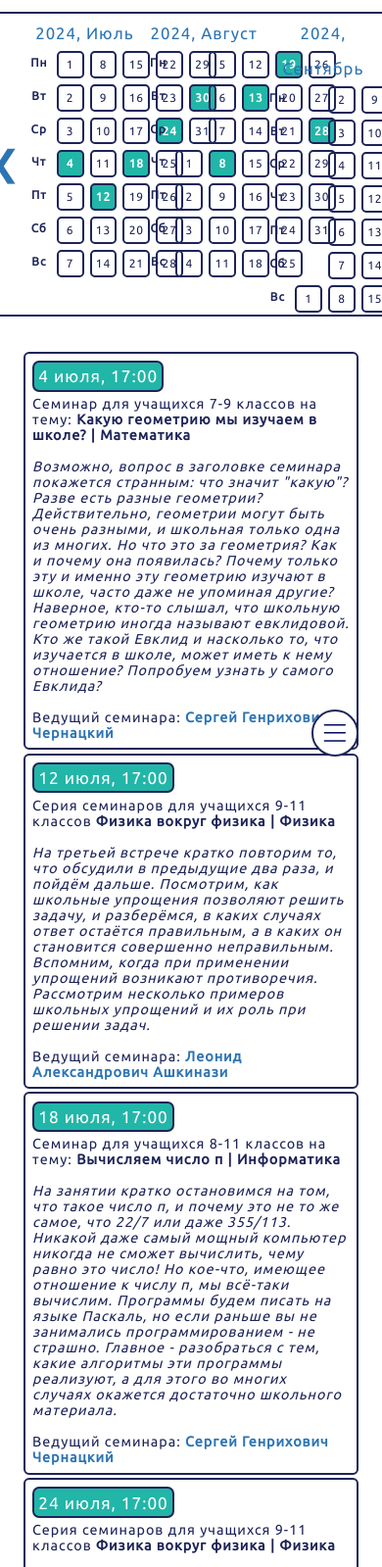
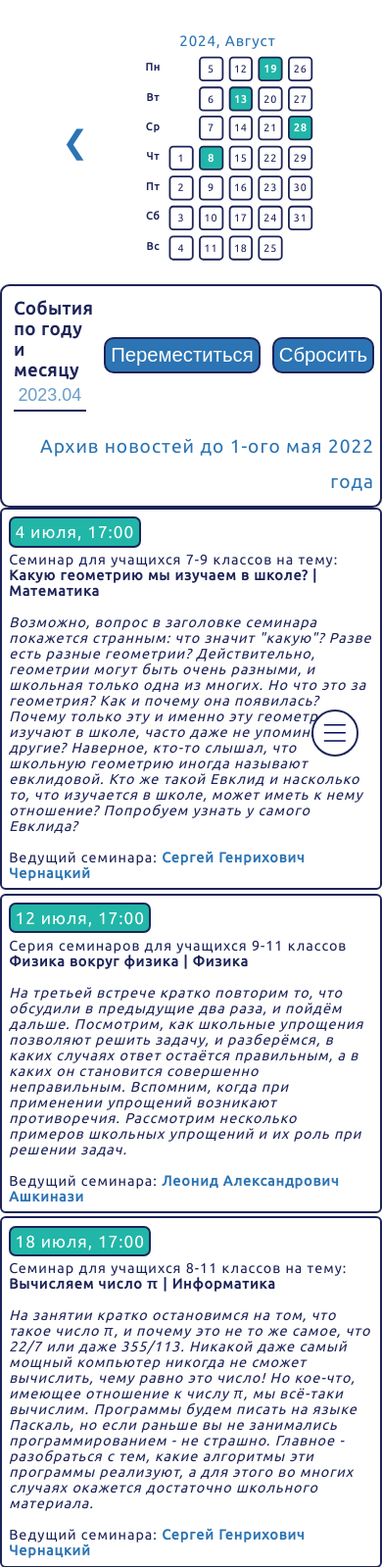
Before and after one commit to Rokoel/fmsh, a PHP site: page /calendar.html in a window 390 px wide; the page is wider, and only the part inside the window is pictured. Shown: the part 48-1647 px from the top of that part at 98% size. Run offline with PHP 8.4, Linux system fonts and the light colour scheme.

Commit message:
Made the mobile ver. of calendar page, made calendar buttons keyboard-focusable, added the base for the calendar controls

```diff
--- a/calendar/calendar.html
+++ b/calendar/calendar.html
@@ -107,7 +107,25 @@
         <div id="arrow-right" class="arrow" tabindex="0" role="button">&#10095;</div>
       </div>
     </div>
-    <div id="article-2" class="article">
+    <div id="article-2" class="bigger-article">
+      <div id="controls" class="has-border">
+        <div class="text-input-holder" id="date-input-holder">
+          <label class="form-label" for="month-and-year"><b>События по году и месяцу</b></label>
+          <input id="month-and-year" class="register-form-input highlight-left temp" type="text" maxlength="7" name="month-and-year" placeholder="2023.04">
+          <span class="error-msg"></span>
+        </div>
+        <button id="scroll-button">
+          Переместиться
+        </button>
+        <button id="reset-button">
+          Сбросить
+        </button>
+        <div id="news-archive-holder">
+          <a href="/archive">Архив новостей до 1-ого мая 2022 года</a>
+        </div>
+      </div>
+    </div>
+    <div id="article-3" class="bigger-article">
       <div class="article-body-holder">
         <div class="article-text has-border event-20220604 hidden-event">
           <div class="article-header date colored-blue">4 июня, 16:00</div>
@@ -1117,8 +1135,8 @@
 
           <div class="article-text has-border event-20240718 hidden-event">
           <div class="article-header date colored-green">18 июля, 17:00</div>
-          Семинар для учащихся 8-11 классов на тему: <b>Вычисляем число π</b> <b>| Информатика</b>
-          <br><br><i>На занятии кратко остановимся на том, что такое число π, и почему это не то же самое, что 22/7 или даже 355/113. Никакой даже самый мощный компьютер никогда не сможет вычислить, чему равно это число! Но кое-что, имеющее отношение к числу π, мы всё-таки вычислим. Программы будем писать на языке Паскаль, но если раньше вы не занимались программированием - не страшно. Главное - разобраться с тем, какие алгоритмы эти программы реализуют, а для этого во многих случаях окажется достаточно школьного материала.</i>
+          Семинар для учащихся 8-11 классов на тему: <b>Вычисляем число <span style="font-family: sans-serif;">π</span></b> <b>| Информатика</b>
+          <br><br><i>На занятии кратко остановимся на том, что такое число <span style="font-family: sans-serif;">π</span>, и почему это не то же самое, что 22/7 или даже 355/113. Никакой даже самый мощный компьютер никогда не сможет вычислить, чему равно это число! Но кое-что, имеющее отношение к числу <span style="font-family: sans-serif;">π</span>, мы всё-таки вычислим. Программы будем писать на языке Паскаль, но если раньше вы не занимались программированием - не страшно. Главное - разобраться с тем, какие алгоритмы эти программы реализуют, а для этого во многих случаях окажется достаточно школьного материала.</i>
           <br><br>Ведущий семинара: <b><a href="teachers.php#chernatskiy">Сергей Генрихович Чернацкий</a></b>
           </div>
 
--- a/calendar/css/styles.css
+++ b/calendar/css/styles.css
@@ -1712,6 +1712,44 @@ hr {
         gap: var(--proportional-x-small-padding);
     }
 }
+@media screen and (max-width: 720px) and (min-width: 401px) {
+    .month-grid-holder:last-child, .month-grid-holder:first-child {
+        display: none;
+    }
+    .month-grid-holder {
+        padding: var(--proportional-small-padding);
+    }
+    .month {
+        max-width: 100%;
+    }
+}
+@media screen and (max-width: 400px) {
+    .month-grid-holder:last-child, .month-grid-holder:first-child {
+        display: none;
+    }
+    .month-grid-holder {
+        padding: var(--proportional-small-padding);
+    }
+
+    .calendar-holder {
+        border: none;
+        width: 100%;
+        transform: scaleX(0.9) scaleY(0.9);
+    }
+    .bigger-article {
+        padding: 0;
+    }
+    .month {
+        max-width: 100%;
+    }
+}
+@media screen and (max-width: 350px) {
+    .calendar-holder {
+        border: none;
+        width: 100%;
+        transform: scaleX(0.8) scaleY(0.8);
+    }
+}
 .colored-mediumvioletred {
     background-color: #cb99c9;
     color: var(--white);
@@ -1731,6 +1769,64 @@ hr {
 .colored-red, .colored-orange {
     background-color: var(--pastel-red);
     color: var(--white);
+}
+
+input::placeholder {
+    color: var(--blue);
+    opacity: 0.7;
+}
+.text-input-holder {
+    display: flex;
+    flex-direction: column;
+    padding: var(--proportional-x-small-padding);
+    min-width: 0;
+}
+.form-label {
+    text-align: left;
+    font-size: 75%;
+    line-height: normal;
+}
+input {
+    font-size: 75%;
+    height: 100%;
+    border: 0;
+    border-bottom: var(--dark-blue) solid 2px;
+    background-color: var(--white);
+    text-align: left;
+    padding: var(--proportional-x-small-padding);
+    color: var(--dark-blue);
+}
+#reset-button, #scroll-button {
+    padding: var(--proportional-x-small-padding);
+    font-size: 85%;
+    height: fit-content;
+    margin-top: auto;
+    margin-bottom: auto;
+    min-width: fit-content;
+}
+#controls {
+    width: 100%;
+    display: grid;
+    grid-template-columns: 1fr 1fr 1fr 1fr 1fr 1fr;
+    grid-template-areas:
+    "date date scroll-button scroll-button reset-button reset-button"
+    "archive archive archive archive archive archive";
+    gap: var(--proportional-small-padding);
+    padding: var(--proportional-x-small-padding);
+}
+#date-input-holder {
+    grid-area: date;
+}
+#reset-button {
+    grid-area: reset-button;
+}
+#scroll-button {
+    grid-area: scroll-button;
+}
+#news-archive-holder {
+    font-size: 80%;
+    text-align: right;
+    grid-area: archive;
 }
 
 /* FOOTER STYLING */
--- a/calendar/js/scripts.js
+++ b/calendar/js/scripts.js
@@ -501,9 +501,6 @@ function generateAndAttachMonthGrid(monthDict, parentElement, year=-1, month=-1)
                     let dayFromMonthDict = monthDict[daysOfTheWeek[dayIndex]][j];
                     let dayString = (dayFromMonthDict > 9 ? dayFromMonthDict.toString() : '0' + dayFromMonthDict);
                     element.id = "day-" + year.toString() + month + dayString;
-                    element.addEventListener("click", () => {
-                        document.getElementsByClassName("event-" + year.toString() + month + dayString)[0].scrollIntoView(false);
-                    });
                 }
                 element.classList.add("has-border"); // we don't want a border for empty elements for readability
             }
@@ -717,6 +714,20 @@ function highlightAndShowEvents(year, month) {
         if (eventsOfTheDay.length != 0) { // if there were (or will be) events that day
             var dayElement = document.getElementById("day-" + year.toString() + month + day);
             dayElement.classList.add("eventfull-day");
+            dayElement.addEventListener("click", () => {
+                document.getElementsByClassName("event-" + year.toString() + month + day)[0].scrollIntoView(false);
+            });
+            dayElement.addEventListener("keydown", (event) => {
+                let simulatedClickEvent = new MouseEvent("click", {
+                    view: window,
+                    bubbles: true,
+                    cancelable: true,
+                });
+                if (event.code === 'Space' || event.code === 'Enter') {
+                    dayElement.dispatchEvent(simulatedClickEvent);
+                }
+            });
+            dayElement.tabIndex = "0";
             let firstEventClasses = eventsOfTheDay[0].children[0].classList.toString().split(" ");
             for (let classNameIndex = 0; classNameIndex < firstEventClasses.length; ++classNameIndex) {
                 if (firstEventClasses[classNameIndex].includes("colored")) {
```
